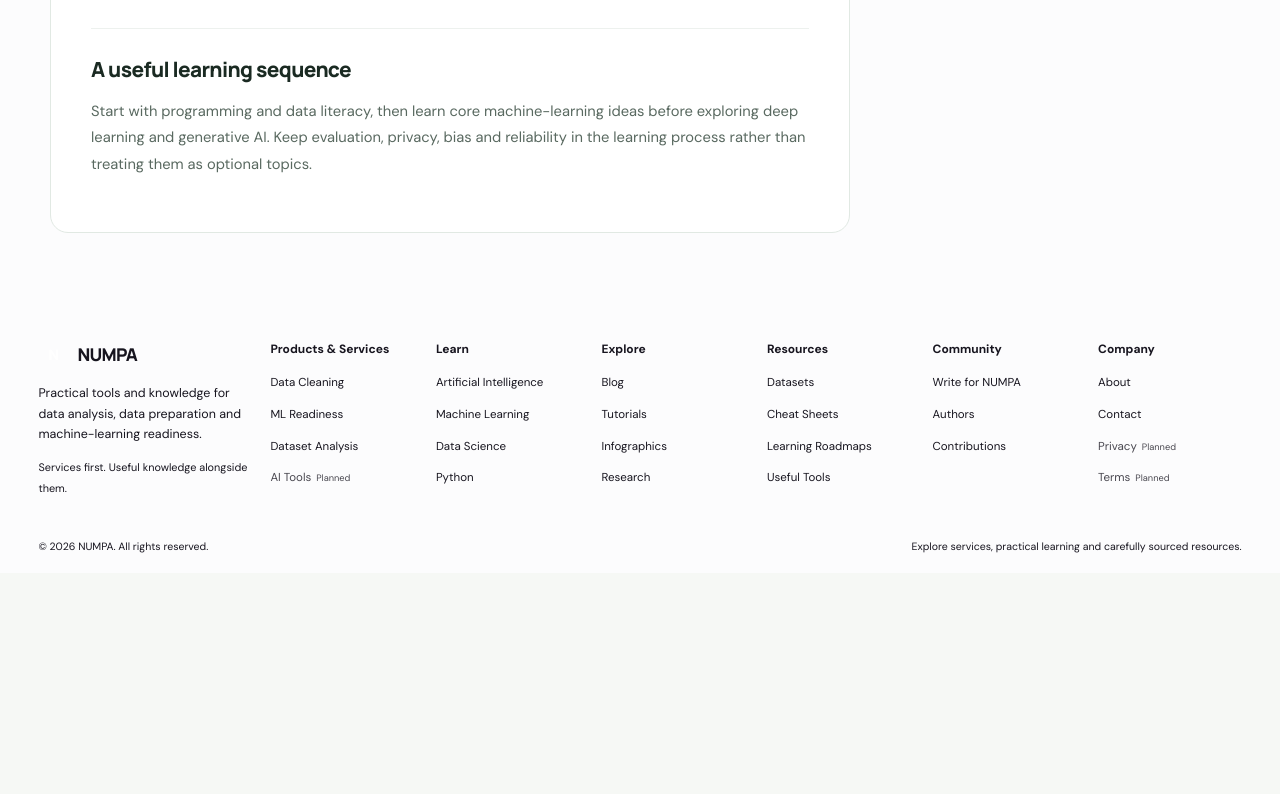
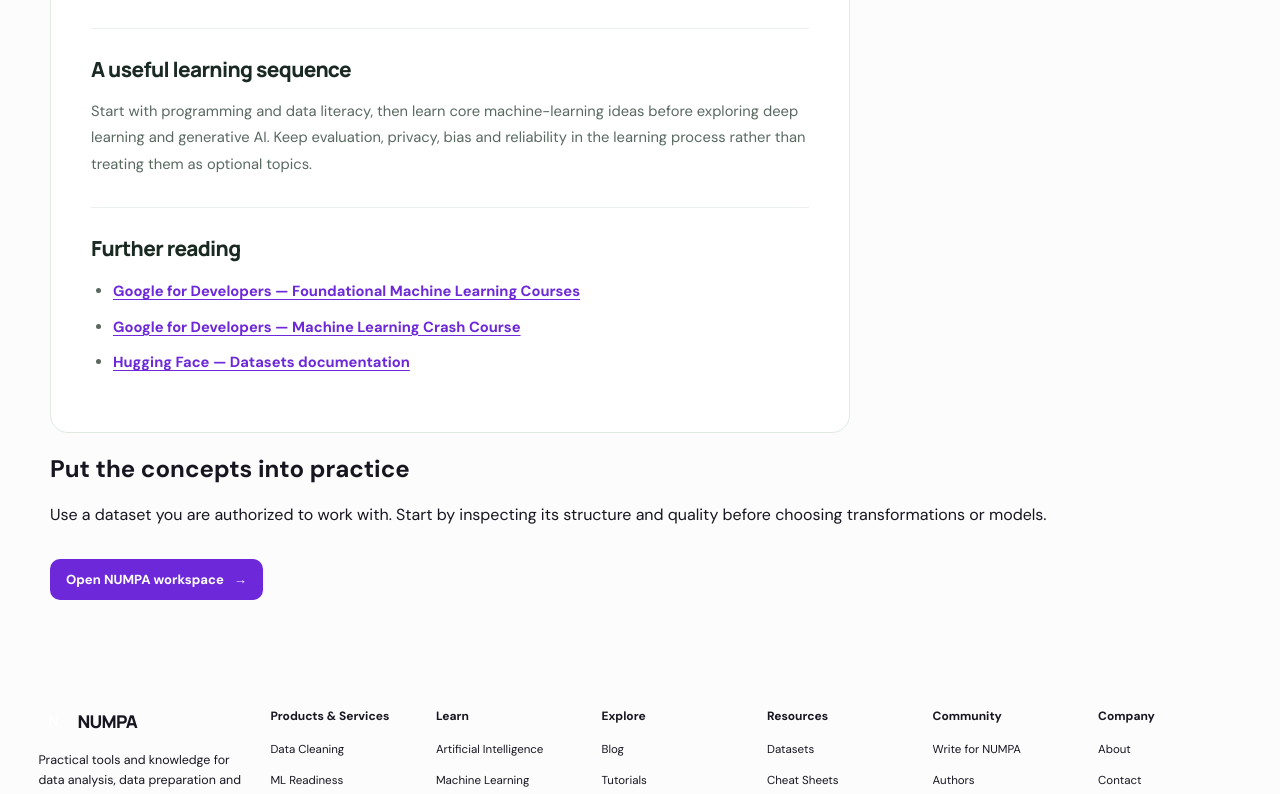
Before and after one commit to chandravadiyaDeep/Nump-, a Next.js app in the folder apps/web/: page /learn/artificial-intelligence in a window 1280 px wide. Shown: the part 659-1453 px from the top of the page. Before the commit the page ends 1232 px from the top, so only its background shows below. Built offline with nearby package versions, Linux system fonts and the light colour scheme.

Commit message:
feat(learn): add authoritative references and practical next steps

```diff
--- a/apps/web/app/learn/[slug]/page.tsx
+++ b/apps/web/app/learn/[slug]/page.tsx
@@ -1,14 +1,54 @@
 import type { Metadata } from "next";
+import Link from "next/link";
 import { notFound } from "next/navigation";
 import { PublicArticle, PublicPage } from "../../components/public-site";
 import { learnContent } from "../../components/public-content";
 
-export function generateStaticParams() { return Object.keys(learnContent).map((slug) => ({ slug })); }
+const references: Record<string, { label: string; url: string }[]> = {
+  "artificial-intelligence": [
+    { label: "Google for Developers — Foundational Machine Learning Courses", url: "https://developers.google.com/machine-learning/foundational-courses" },
+    { label: "Google for Developers — Machine Learning Crash Course", url: "https://developers.google.com/machine-learning/crash-course/" },
+    { label: "Hugging Face — Datasets documentation", url: "https://huggingface.co/docs/hub/datasets-overview" },
+  ],
+  "machine-learning": [
+    { label: "scikit-learn — User Guide", url: "https://scikit-learn.org/stable/user_guide.html" },
+    { label: "scikit-learn — Common pitfalls and recommended practices", url: "https://scikit-learn.org/stable/common_pitfalls.html" },
+    { label: "Google — Machine Learning Crash Course", url: "https://developers.google.com/machine-learning/crash-course/" },
+  ],
+  "data-science": [
+    { label: "pandas — User Guide", url: "https://pandas.pydata.org/docs/user_guide/" },
+    { label: "NumPy — Learn", url: "https://numpy.org/learn/" },
+    { label: "Matplotlib — Tutorials", url: "https://matplotlib.org/stable/tutorials/" },
+  ],
+  python: [
+    { label: "Python — Official Tutorial", url: "https://docs.python.org/3/tutorial/" },
+    { label: "pandas — Getting started", url: "https://pandas.pydata.org/docs/getting_started/" },
+    { label: "NumPy — Absolute beginners", url: "https://numpy.org/doc/stable/user/absolute_beginners.html" },
+  ],
+};
+
+export function generateStaticParams() {
+  return Object.keys(learnContent).map((slug) => ({ slug }));
+}
+
 export async function generateMetadata({ params }: { params: Promise<{ slug: string }> }): Promise<Metadata> {
-  const { slug } = await params; const item = learnContent[slug];
+  const { slug } = await params;
+  const item = learnContent[slug];
   return item ? { title: `${item.title} | NUMPA Learn`, description: item.description } : {};
 }
+
 export default async function LearnTopicPage({ params }: { params: Promise<{ slug: string }> }) {
-  const { slug } = await params; const item = learnContent[slug]; if (!item) notFound();
-  return <PublicPage eyebrow="LEARNING GUIDE" title={item.title} description={item.description}><PublicArticle updated="November 3, 2026" intro={item.description} sections={item.sections} /></PublicPage>;
+  const { slug } = await params;
+  const item = learnContent[slug];
+  if (!item) notFound();
+
+  return (
+    <PublicPage eyebrow="LEARNING GUIDE" title={item.title} description={item.description}>
+      <PublicArticle updated="November 3, 2026" intro={item.description} sections={item.sections} sources={references[slug] ?? []} />
+      <section className="learn-next-step">
+        <div><h2>Put the concepts into practice</h2><p>Use a dataset you are authorized to work with. Start by inspecting its structure and quality before choosing transformations or models.</p></div>
+        <Link className="public-primary-link" href="/app">Open NUMPA workspace <span aria-hidden="true">→</span></Link>
+      </section>
+    </PublicPage>
+  );
 }
```
